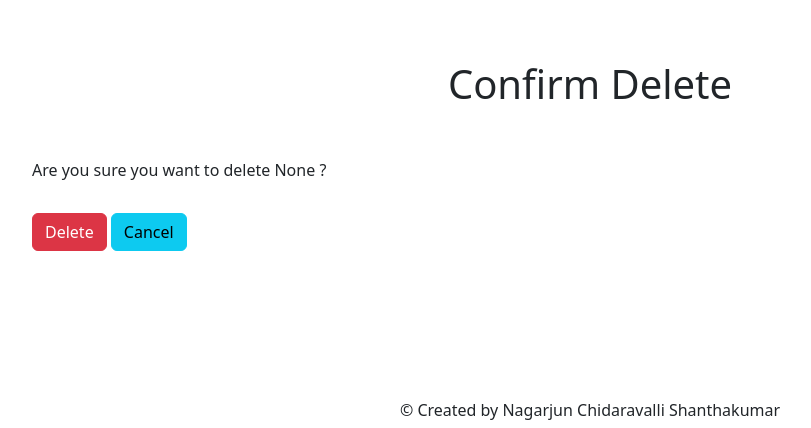
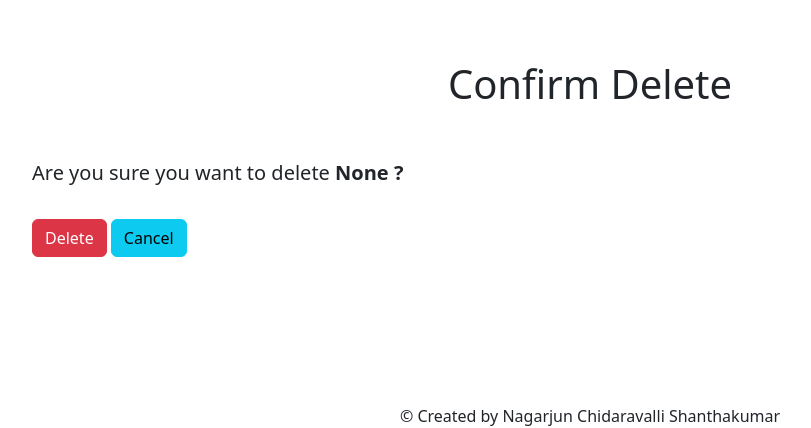
Before and after one commit to Nagarjun-CS/Nagarjun_Chidaravalli_Shanthakumar, a Django app: page /confirm/ in a window 1280 px wide. Shown: the top 428 px of the page, without its empty margins (50-861 px from the left). Run offline with Django 5.2, Linux system fonts and the light colour scheme.

Commit message:
Made UI Changes

```diff
--- a/Nagarjun_Chidaravalli_Shanthakumar/Nagarjun_Chidaravalli_Shanthakumar/template/confirm.html
+++ b/Nagarjun_Chidaravalli_Shanthakumar/Nagarjun_Chidaravalli_Shanthakumar/template/confirm.html
@@ -13,7 +13,7 @@
 <body>
     <h1 id="heading">Confirm Delete </h1>
     <div class="container">
-        <p>Are you sure you want to delete {{name}} ?</p>
+        <p style="font-size: 20px;">Are you sure you want to delete <strong>{{name}} ?</strong></p>
         <form action="/confirm/deleteRecord/" method="POST">
             {% csrf_token %}
             <div class="button-container btn-lg">
--- a/Nagarjun_Chidaravalli_Shanthakumar/Nagarjun_Chidaravalli_Shanthakumar/template/home.html
+++ b/Nagarjun_Chidaravalli_Shanthakumar/Nagarjun_Chidaravalli_Shanthakumar/template/home.html
@@ -73,6 +73,6 @@
             </tbody>
           </table>
     </div>
-    <h6 id="copyright">@Created by  Nagarjun Chidaravalli Shanthakumar</h6>
+    <h6 id="copyright">© Created by  Nagarjun Chidaravalli Shanthakumar</h6>
 </body>
 </html>
```
